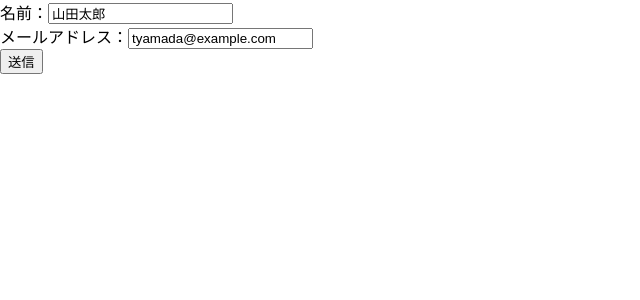
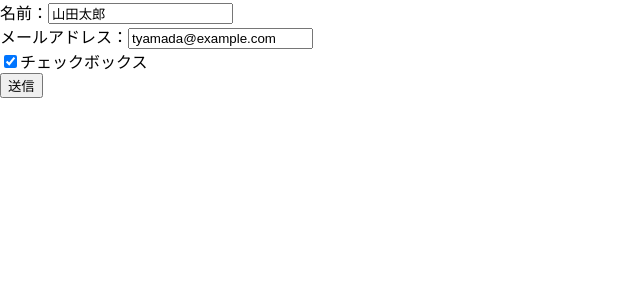
Before and after one commit to nekketsu2010/quick-react, a React (Create React App) app: page / in a window 1280 px wide. Shown: the top 300 px of the page, without its empty margins (0-640 px from the left). Built offline with nearby package versions, Linux system fonts and the light colour scheme.

Commit message:
feature: 非制御コンポーネントでチェックボックスの値を管理してみました。

```diff
--- a/src/MyFormUn.js
+++ b/src/MyFormUn.js
@@ -1,13 +1,15 @@
 import { useRef } from "react";
 
-export default function MyForm() {
+export default function MyFormUn() {
     // a. React要素に紐つける参照を準備
     const name = useRef(null);
     const email = useRef(null);
+    const checkbox = useRef(null);
     // c. 参照経由で入力値を取得
     function show() {
         console.log(`name: ${name.current.value}`);
         console.log(`email: ${email.current.value}`);
+        console.log(`checkbox: ${checkbox.current.checked}`);
     }
     // フォームを描画
     return (
@@ -22,6 +24,10 @@ export default function MyForm() {
             <input id="email" name="email" type="mail" ref={email} defaultValue="tyamada@example.com" />
             </div>
             <div>
+                <input id="checkbox" type="checkbox" name="checkbox" ref={checkbox} defaultChecked />
+                <label htmlFor="checkbox">チェックボックス</label>
+            </div>
+            <div>
                 <button type="button" onClick={show}> 送信 </button>
             </div>
         </form>
```
